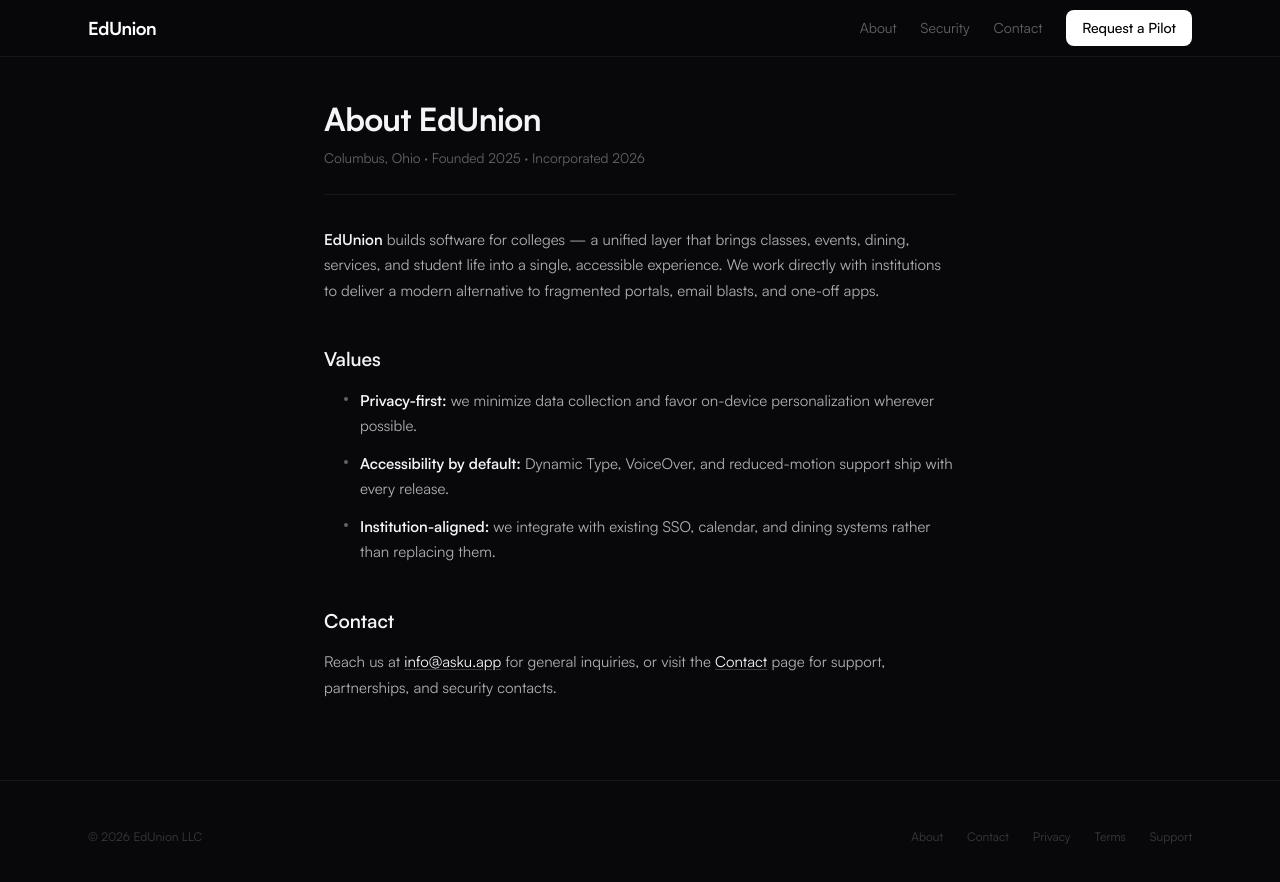
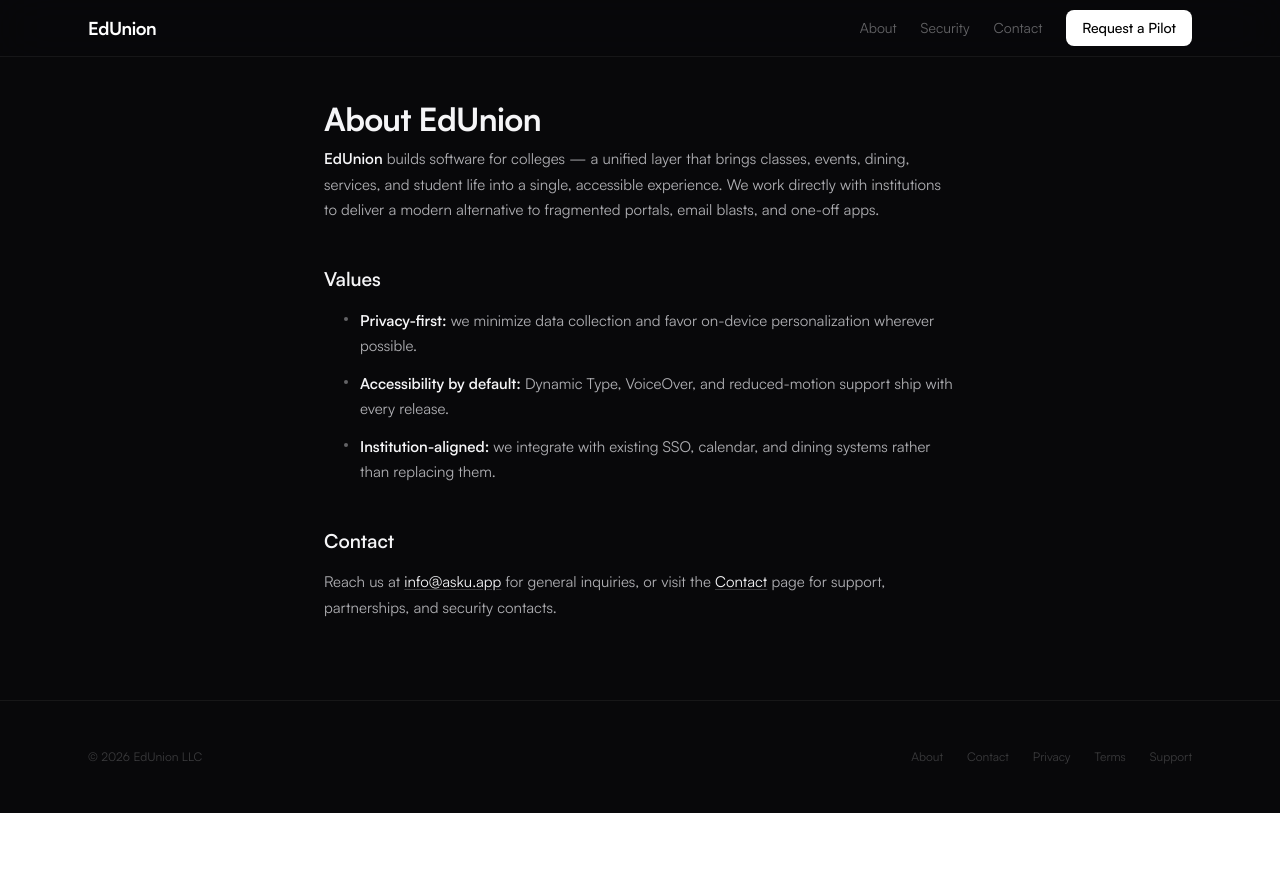
Before and after one commit to askDU/asku.app, a Next.js app: page /about in a window 1280 px wide. Shown: the top 882 px of the page. After the commit the page ends 813 px from the top, so only its background shows below. Built offline with nearby package versions, Linux system fonts and the light colour scheme.

Commit message:
Remove location and founding dates from About page
https://claude.ai/code/session_01K7AAiyRaawFzgjgvgc1cTk

```diff
--- a/src/app/(marketing)/about/page.tsx
+++ b/src/app/(marketing)/about/page.tsx
@@ -10,7 +10,6 @@ export default function AboutPage() {
   return (
     <article>
       <h1>About EdUnion</h1>
-      <div className="meta">Columbus, Ohio · Founded 2025 · Incorporated 2026</div>
 
       <p>
         <strong>EdUnion</strong> builds software for colleges — a unified layer
```
